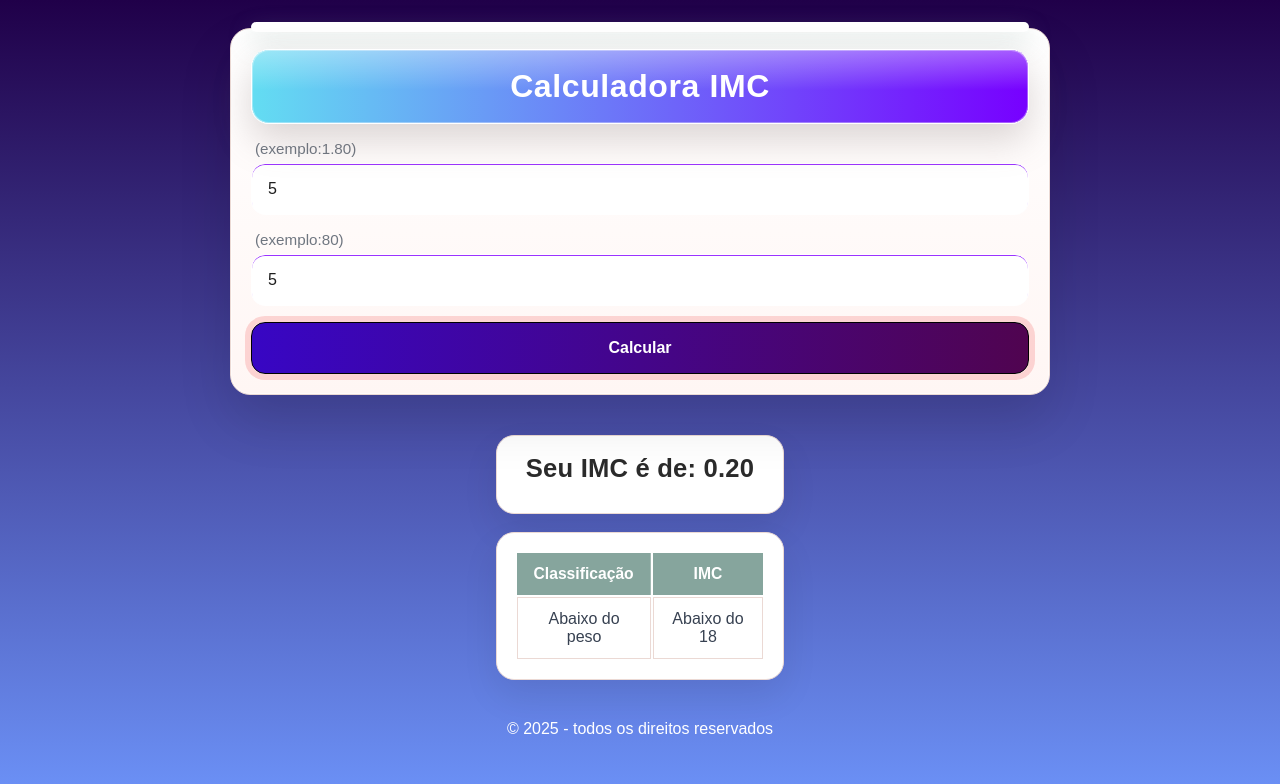
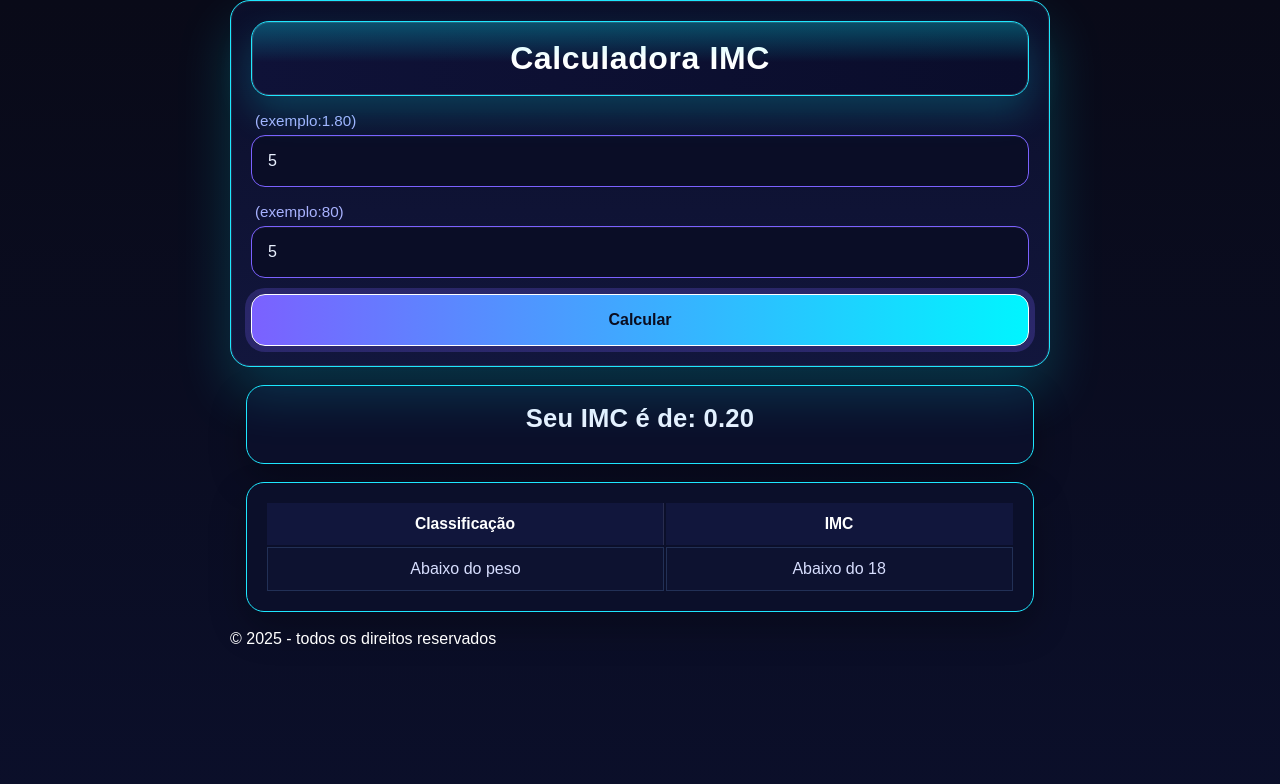
Before and after one commit to CP4-Front-Calculadora-IMC/CP4-Calculadora-IMC, a React (Vite) app: page / in a window 1280 px wide. Both pictures are taken after typing "5", "5" into the empty fields and a click on the button "Calcular". Shown: the top 784 px of the page. Built offline with nearby package versions, Linux system fonts and the light colour scheme.

Commit message:
Alteração Total

```diff
--- a/src/css/estilo.css
+++ b/src/css/estilo.css
@@ -1,23 +1,14 @@
 .box {
   width: 820px;
   max-width: 96vw;
-  background: linear-gradient(180deg, #FFFFFF 0%, #FFF6F4 100%);
-  border: 1px solid #EBD9D4;
+  background: linear-gradient(180deg, #0b0f2a 0%, #12163d 100%); /* Degradê da caixa principal */
+  border: 1px solid #1ee7ff; /* Borda neon ciano */
   border-radius: 20px;
   padding: 20px; /* o header já tem padding próprio */
   box-shadow:
-    0 26px 54px rgba(0, 0, 0, 0.12),
-    0 0 0 1px rgba(255,255,255,0.6) inset;
+    0 26px 54px rgba(0, 245, 255, 0.18), /* Glow ciano */
+    0 0 0 1px rgba(255,255,255,0.10) inset;
   position: relative;
-}
-
-.box::before {
-  content: "";
-  position: absolute;
-  top: -7px; left: 20px; right: 20px;
-  height: 10px; border-radius: 10px;
-  background: #ffffff;
-  box-shadow: 0 10px 24px rgba(134,165,157,0.35);
 }
 
 form { display: grid; gap: 16px; margin-top: 6px; }
@@ -25,37 +16,36 @@ form { display: grid; gap: 16px; margin-top: 6px; }
 label {
   display: block;
   font-weight: 700;
-  color: #2b2b2b;
+  color: #eaf1ff; /* Texto */
   margin-bottom: 6px;
   font-size: 0.95rem;
 }
 
 label span {
   font-weight: 400;
-  color: #6f7680; /*(exemplo:80)*/
+  color: #a8b2ff; /* Observação */
   margin-left: 4px;
 }
-
 
 input {
   width: 100%;
   height: 52px;
   padding: 0 16px;
   font-size: 1rem;
-  color: #1f1f1f; /*Numeros*/
-  background: #FFFFFF;
-  border: 1px solid #ffffff;
+  color: #eaf1ff; /* Números */
+  background: #0a0d26;
+  border: 1px solid #7b61ff; /* violeta neon */
   border-radius: 14px;
   outline: none;
-  box-shadow: 0 1px 0 rgba(132, 1, 255, 0.8) inset; /*Borda dos numeros*/
+  box-shadow: 0 1px 0 rgba(255, 255, 255, 0.06) inset; /* Borda interna sutil */
   transition: border-color 0.2s, box-shadow 0.2s, transform 0.06s;
 }
 
-input::placeholder { color: #98A1AD; }
+input::placeholder { color: #7b86c9; }
 
 input:focus {
-  border-color: #86A59D;
-  box-shadow: 0 0 0 6px rgba(165, 134, 134, 0.22), 0 1px 0 rgba(255,255,255,0.8) inset;
+  border-color: #00f5ff;
+  box-shadow: 0 0 0 6px rgba(0, 245, 255, 0.16), 0 1px 0 rgba(255,255,255,0.06) inset;
 }
 
 button {
@@ -64,26 +54,26 @@ button {
   padding: 0 20px;
   font-weight: 900;
   font-size: 1rem;
-  color: #ffffff; /*Cor do calcular*/
-  background: linear-gradient(90deg, #3806c4 0%, #500450 100%); /*Degrade do botão de calcular*/
-  border: 1px solid #000000; /*Borda do Calcular*/
+  color: #0a0d20; /* Texto botão */
+  background: linear-gradient(90deg, #7b61ff 0%, #00f5ff 100%); /* Degradê do botão */
+  border: 1px solid #ffffff; /* Borda do Calcular */
   border-radius: 14px;
   cursor: pointer;
   box-shadow:
-    0 16px 34px rgba(242,178,99,0.32),
-    0 0 0 1px rgba(255,255,255,0.2) inset;
+    0 16px 34px rgba(0,245,255,0.24),
+    0 0 0 1px rgba(255,255,255,0.20) inset;
   transition: transform 0.08s, filter 0.18s, box-shadow 0.18s;
 }
 
 button:hover {
   filter: brightness(1.06);
   box-shadow:
-    0 20px 40px rgba(242,133,133,0.36),
+    0 20px 40px rgba(123,97,255,0.30),
     0 0 0 1px rgba(255,255,255,0.25) inset;
 }
 
 button:active { transform: translateY(1px); }
-button:focus { outline: none; box-shadow: 0 0 0 6px rgba(242, 99, 99, 0.24); }
+button:focus { outline: none; box-shadow: 0 0 0 6px rgba(123, 97, 255, 0.24); }
 
 .results-area { margin-top: 24px; }
 
--- a/src/css/global.css
+++ b/src/css/global.css
@@ -3,29 +3,11 @@ html, body, #root { height: 100%; }
 
 body {
   font-family: Arial, Helvetica, sans-serif;
-  background: linear-gradient(180deg, #200049 0%, #6c92f8 100%); /*Degrade de fundo*/
-  color: #ffffff; /*© 2025 - todos os direitos reservados*/
+  background: linear-gradient(180deg, #090a18 0%, #0b0f2a 100%); /* Degradê de fundo */
+  color: #ffffff; /* © 2025 - todos os direitos reservados */
   display: flex;
   align-items: center;
   justify-content: center;
   position: relative;
   overflow-x: hidden;
 }
-
-body::before {
-  content: "";
-  position: absolute;
-  inset: 0;
-  pointer-events: none;
-}
-
-.container {
-  width: 100%;
-  padding: 28px;
-  display: flex;
-  flex-direction: column;
-  align-items: center;
-  gap: 22px;
-  position: relative;
-  z-index: 1;
-}
--- a/src/css/header.css
+++ b/src/css/header.css
@@ -1,24 +1,25 @@
 .header {
   width: 100%;
-  background: linear-gradient(90deg, #63ddf2 0%, rgb(119, 0, 255) 100%); /*degrade do Calculadora IMC*/
-  border: 1px solid #ffffff; /*Borda da calculadora IMC*/
+  background: linear-gradient(90deg, #0f1238 0%, #0a0d2b 100%); /* Degradê do Calculadora IMC */
+  border: 1px solid #1ee7ff; /* Borda neon */
   border-radius: 18px;
   padding: 18px 20px;
   text-align: center;
-  color: #ffffff; /*Cor da escrita Calculadora IMC*/
+  color: #ffffff; /* Cor da escrita Calculadora IMC */
   box-shadow:
-    0 0 0 1px rgba(255,255,255,0.35) inset,
-    0 16px 36px rgba(124, 112, 112, 0.28);
+    0 0 0 1px rgba(255,255,255,0.15) inset,
+    0 16px 36px rgba(0, 245, 255, 0.20);
   margin: 0 0 16px 0;
   position: relative;
   overflow: hidden;
 }
 
+/* highlight superior mantendo seu ::after */
 .header::after {
   content: "";
   position: absolute;
   inset: 0;
-  background: linear-gradient(180deg, rgba(255,255,255,0.35), transparent 55%);
+  background: linear-gradient(180deg, rgba(0,245,255,0.28), transparent 55%); /* Luz de cima */
   pointer-events: none;
 }
 
--- a/src/css/resultado.css
+++ b/src/css/resultado.css
@@ -1,14 +1,14 @@
 .tabela {
   margin: 18px auto;
   padding: 18px;
-  background: #FFFFFF;
-  border: 1px solid #EBD9D4;
+  background: #0b0f2a; /* Cor dentro dos quadrados de classificação */
+  border: 1px solid #1ee7ff; /* Borda dos quadrados de classificação */
   border-radius: 18px;
-  box-shadow: 0 16px 36px rgba(0,0,0,0.08);
+  box-shadow: 0 16px 36px rgba(0,0,0,0.28);
   max-width: 820px;
   width: 96%;
   text-align: center;
-  color: #2b2b2b;
+  color: #eaf1ff;
 }
 
 .tabela h2 {
@@ -24,10 +24,10 @@
   border-radius: 999px;
   font-weight: 900;
   font-size: 2rem;
-  color: #F28585;
-  background: #FCEEEF;
-  border: 1px solid #F2C6C2;
-  box-shadow: 0 6px 16px rgba(242,134,134,0.16);
+  color: #0a0d20;
+  background: linear-gradient(90deg, #7b61ff 0%, #00f5ff 100%);
+  border: 1px solid #ffffff;
+  box-shadow: 0 6px 16px rgba(0,245,255,0.22);
 }
 
 .tabela table {
@@ -40,25 +40,25 @@
 }
 
 .tabelaHeader th {
-  background: #86A59D;
-  color: #ffffff;
+  background: #11163c; /* Cabeçalho da tabela */
+  color: #ffffff; /* Cor das letras */
   padding: 12px;
   font-weight: 800;
   font-size: 0.98rem;
-  border-right: 1px solid rgba(255,255,255,0.24);
+  border-right: 1px solid rgba(255,255,255,0.10);
 }
 .tabelaHeader th:last-child { border-right: none; }
 
 .tabelaBody td {
-  border: 1px solid #EBD9D4;
+  border: 1px solid #223056;
   padding: 12px;
   font-size: 1rem;
-  color: #374151;
-  background: #FFFFFF;
+  color: #d7defe;
+  background: #0d1230;
 }
 
-.tabelaBody tr:nth-child(even) td { background: #F7F1EB; }
-.tabelaBody tr:hover td { background: #FFF8F1; }
+.tabelaBody tr:nth-child(even) td { background: rgba(123,97,255,0.08); }
+.tabelaBody tr:hover td { background: rgba(0,245,255,0.10); }
 
 @media (max-width: 1024px) {
   .tabela h2 { font-size: 1.45rem; }
```
